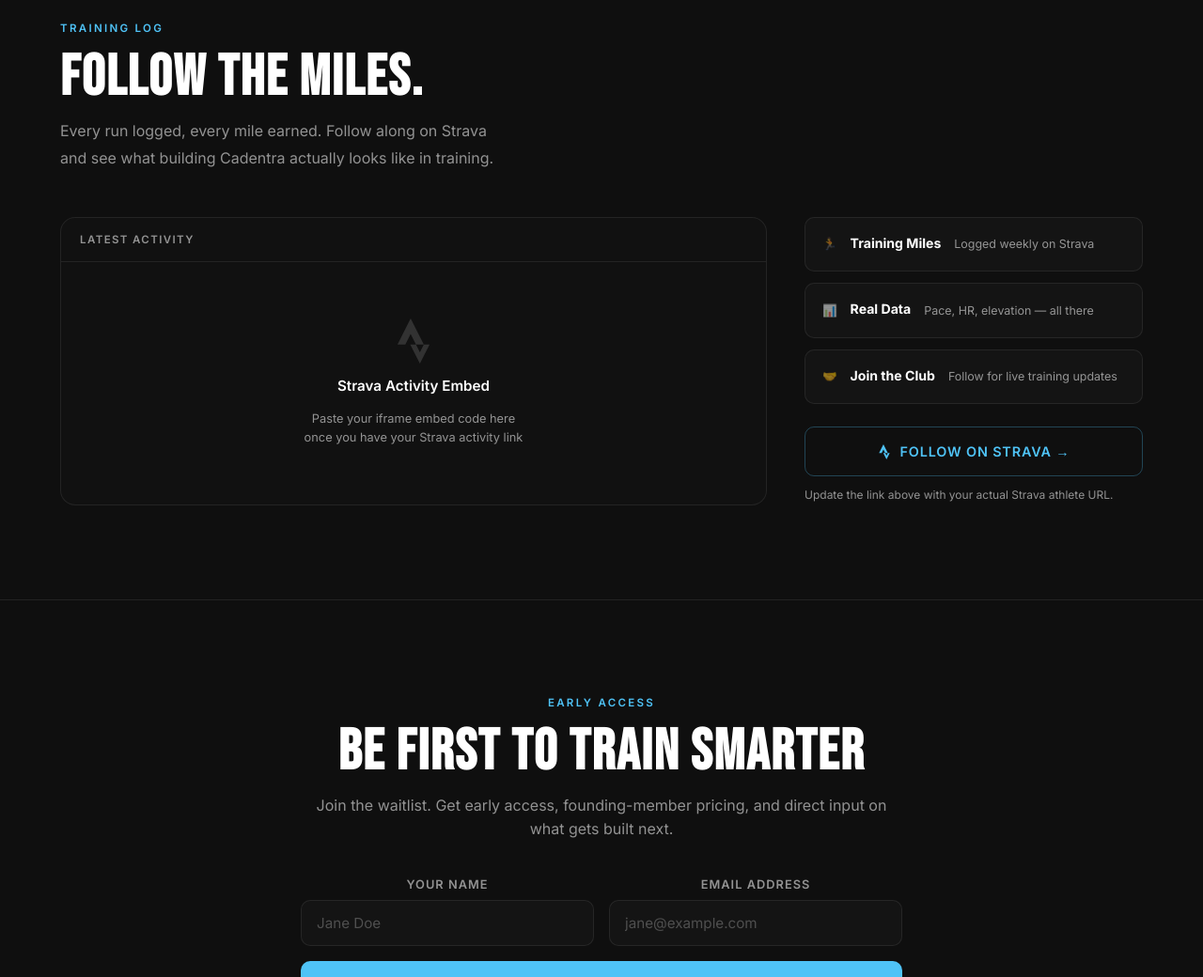
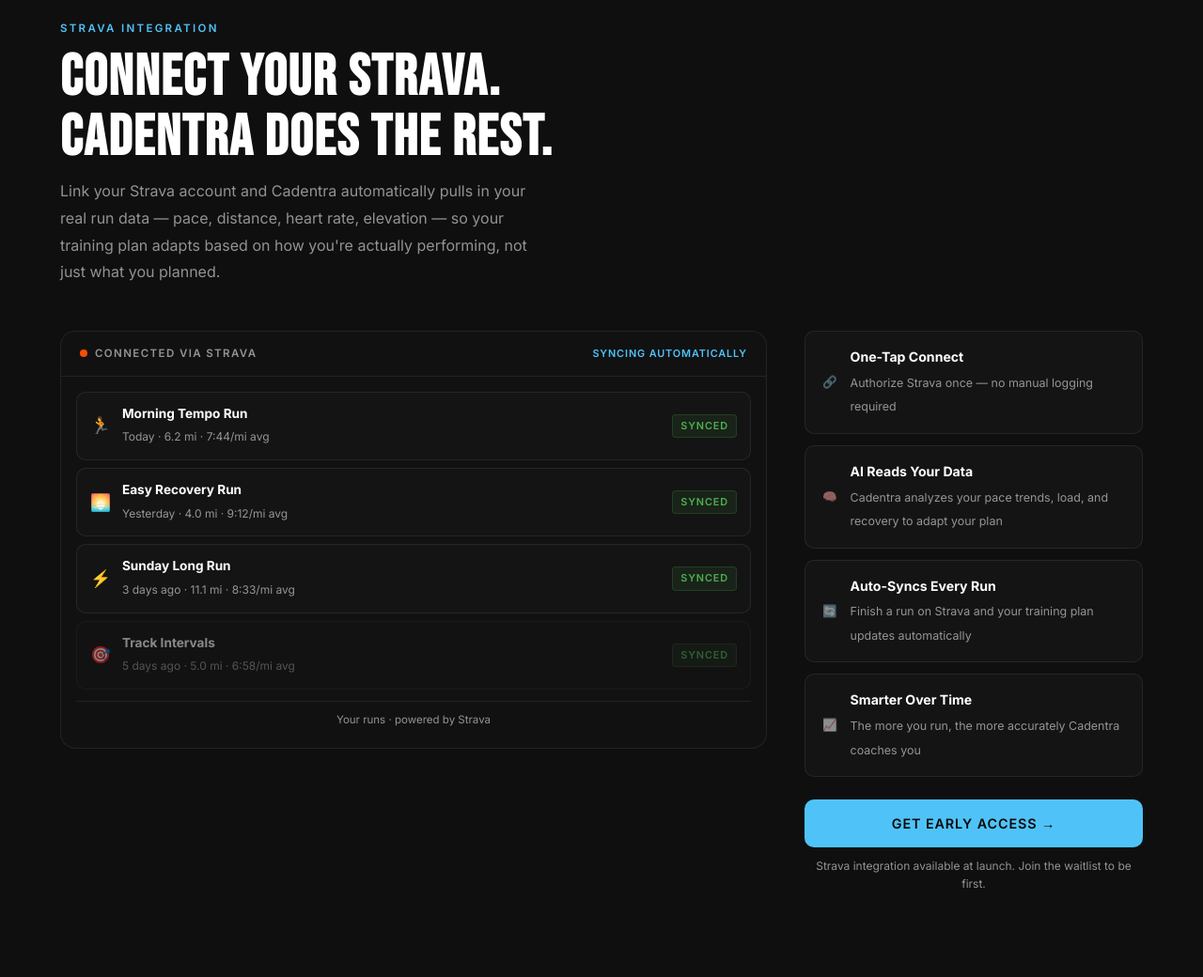
Before and after one commit to Tommy-Gardella/cadentra_, a plain HTML site: page index.html in a window 1280 px wide. Shown: the part 1760-2800 px from the top of the page at 94% size. Drawn offline with Linux system fonts and the light colour scheme.

Commit message:
Rework Strava section as user integration feature with mock feed

```diff
--- a/index.html
+++ b/index.html
@@ -379,6 +379,18 @@
       justify-content: center;
     }
 
+    .strava-mock-feed { padding: 16px; display: flex; flex-direction: column; gap: 8px; }
+    .strava-mock-run { display: flex; align-items: center; gap: 12px; padding: 12px 14px; background: var(--bg-3); border: 1px solid var(--border); border-radius: var(--radius); transition: border-color 0.2s; }
+    .strava-mock-run:hover { border-color: rgba(252,76,2,0.3); }
+    .strava-run-icon { font-size: 1.1rem; flex-shrink: 0; }
+    .strava-run-info { flex: 1; min-width: 0; }
+    .strava-run-info strong { display: block; font-size: 0.85rem; white-space: nowrap; overflow: hidden; text-overflow: ellipsis; }
+    .strava-run-info span { font-size: 0.75rem; color: var(--muted); }
+    .strava-run-badge { font-size: 0.68rem; font-weight: 600; letter-spacing: 0.08em; text-transform: uppercase; color: #4CAF50; background: rgba(76,175,80,0.1); border: 1px solid rgba(76,175,80,0.2); border-radius: 4px; padding: 3px 8px; flex-shrink: 0; }
+    .strava-mock-footer { padding: 10px 4px 4px; text-align: center; font-size: 0.72rem; color: var(--muted); border-top: 1px solid var(--border); margin-top: 4px; }
+    .strava-stat-card div strong { display: block; font-size: 0.88rem; margin-bottom: 2px; }
+    .strava-stat-card div span { font-size: 0.78rem; color: var(--muted); }
+
     @media (max-width: 960px) {
       .strava-layout {
         grid-template-columns: 1fr;
@@ -532,67 +544,74 @@
     </div>
   </section>
 
-  <!-- STRAVA -->
+  <!-- STRAVA INTEGRATION -->
   <section class="section section-alt" id="strava">
     <div class="container">
       <div class="strava-header fade-up">
-        <span class="section-label">Training Log</span>
-        <h2>Follow the Miles.</h2>
-        <p style="color:var(--muted); max-width:480px; margin-top:10px; line-height:1.8;">Every run logged, every mile earned. Follow along on Strava and see what building Cadentra actually looks like in training.</p>
+        <span class="section-label">Strava Integration</span>
+        <h2>Connect Your Strava.<br/>Cadentra Does the Rest.</h2>
+        <p style="color:var(--muted); max-width:520px; margin-top:10px; line-height:1.8;">Link your Strava account and Cadentra automatically pulls in your real run data — pace, distance, heart rate, elevation — so your training plan adapts based on how you're actually performing, not just what you planned.</p>
       </div>
-
       <div class="strava-layout">
-        <!-- Strava embed — replace the src with your own activity embed URL -->
-        <!-- To get your embed: open any Strava activity → click "..." menu → "Embed Activity" → copy the iframe src -->
         <div class="strava-embed-wrap fade-up fade-up-delay-1">
-          <div class="strava-embed-label">Latest Activity</div>
-          <!-- PASTE YOUR STRAVA IFRAME HERE — example structure:
-          <iframe height="454" width="100%" frameborder="0" allowtransparency="true" scrolling="no"
-            src="https://www.strava.com/activities/YOUR_ACTIVITY_ID/embed/YOUR_TOKEN">
-          </iframe>
-          -->
-          <div class="strava-embed-placeholder">
-            <svg width="48" height="48" viewBox="0 0 24 24" fill="none" xmlns="http://www.w3.org/2000/svg" style="opacity:0.25">
-              <path d="M15.387 17.944l-2.089-4.116h-3.065L15.387 24l5.15-10.172h-3.066m-7.008-5.599l2.836 5.598h4.172L10.463 0l-7 13.828h4.169" fill="currentColor"/>
-            </svg>
-            <p>Strava Activity Embed</p>
-            <span>Paste your iframe embed code here<br/>once you have your Strava activity link</span>
+          <div class="strava-embed-label" style="display:flex; justify-content:space-between; align-items:center;">
+            <span style="display:flex; align-items:center; gap:8px;">
+              <span style="width:8px; height:8px; background:#FC4C02; border-radius:50%; display:inline-block;"></span>
+              Connected via Strava
+            </span>
+            <span style="color:var(--accent); font-size:0.68rem; letter-spacing:0.08em;">Syncing automatically</span>
+          </div>
+          <div class="strava-mock-feed">
+            <div class="strava-mock-run">
+              <div class="strava-run-icon">🏃</div>
+              <div class="strava-run-info"><strong>Morning Tempo Run</strong><span>Today &middot; 6.2 mi &middot; 7:44/mi avg</span></div>
+              <div class="strava-run-badge">Synced</div>
+            </div>
+            <div class="strava-mock-run">
+              <div class="strava-run-icon">🌅</div>
+              <div class="strava-run-info"><strong>Easy Recovery Run</strong><span>Yesterday &middot; 4.0 mi &middot; 9:12/mi avg</span></div>
+              <div class="strava-run-badge">Synced</div>
+            </div>
+            <div class="strava-mock-run">
+              <div class="strava-run-icon">⚡</div>
+              <div class="strava-run-info"><strong>Sunday Long Run</strong><span>3 days ago &middot; 11.1 mi &middot; 8:33/mi avg</span></div>
+              <div class="strava-run-badge">Synced</div>
+            </div>
+            <div class="strava-mock-run" style="opacity:0.5;">
+              <div class="strava-run-icon">🎯</div>
+              <div class="strava-run-info"><strong>Track Intervals</strong><span>5 days ago &middot; 5.0 mi &middot; 6:58/mi avg</span></div>
+              <div class="strava-run-badge">Synced</div>
+            </div>
+            <div class="strava-mock-footer"><span>Your runs &middot; powered by Strava</span></div>
           </div>
         </div>
-
         <div class="strava-info fade-up fade-up-delay-2">
           <div class="strava-stats">
             <div class="strava-stat-card">
-              <span class="strava-stat-icon">🏃</span>
-              <strong>Training Miles</strong>
-              <span>Logged weekly on Strava</span>
+              <span class="strava-stat-icon">🔗</span>
+              <div><strong>One-Tap Connect</strong><span>Authorize Strava once — no manual logging required</span></div>
             </div>
             <div class="strava-stat-card">
-              <span class="strava-stat-icon">📊</span>
-              <strong>Real Data</strong>
-              <span>Pace, HR, elevation — all there</span>
+              <span class="strava-stat-icon">🧠</span>
+              <div><strong>AI Reads Your Data</strong><span>Cadentra analyzes your pace trends, load, and recovery to adapt your plan</span></div>
             </div>
             <div class="strava-stat-card">
-              <span class="strava-stat-icon">🤝</span>
-              <strong>Join the Club</strong>
-              <span>Follow for live training updates</span>
+              <span class="strava-stat-icon">🔄</span>
+              <div><strong>Auto-Syncs Every Run</strong><span>Finish a run on Strava and your training plan updates automatically</span></div>
+            </div>
+            <div class="strava-stat-card">
+              <span class="strava-stat-icon">📈</span>
+              <div><strong>Smarter Over Time</strong><span>The more you run, the more accurately Cadentra coaches you</span></div>
             </div>
           </div>
-          <a href="https://www.strava.com/athletes/tommygardella" target="_blank" rel="noopener" class="btn btn-outline strava-btn">
-            <svg width="16" height="16" viewBox="0 0 24 24" fill="currentColor" style="flex-shrink:0">
-              <path d="M15.387 17.944l-2.089-4.116h-3.065L15.387 24l5.15-10.172h-3.066m-7.008-5.599l2.836 5.598h4.172L10.463 0l-7 13.828h4.169"/>
-            </svg>
-            Follow on Strava →
-          </a>
-          <p style="font-size:0.75rem; color:var(--muted); margin-top:10px;">
-            Update the link above with your actual Strava athlete URL.
-          </p>
+          <a href="index.html#waitlist" class="btn btn-primary strava-btn">Get Early Access →</a>
+          <p style="font-size:0.75rem; color:var(--muted); margin-top:10px; text-align:center;">Strava integration available at launch. Join the waitlist to be first.</p>
         </div>
       </div>
     </div>
   </section>
 
-  <!-- EMAIL CAPTURE / WAITLIST -->
+  <!-- EMAIL CAPTURE / WAITLIST -->  <!-- EMAIL CAPTURE / WAITLIST -->
   <section class="section waitlist" id="waitlist">
     <div class="container">
       <div class="waitlist-inner">
```
